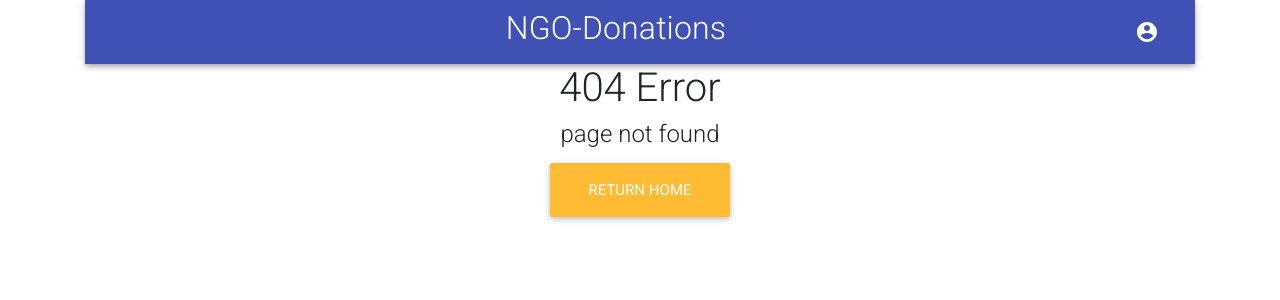
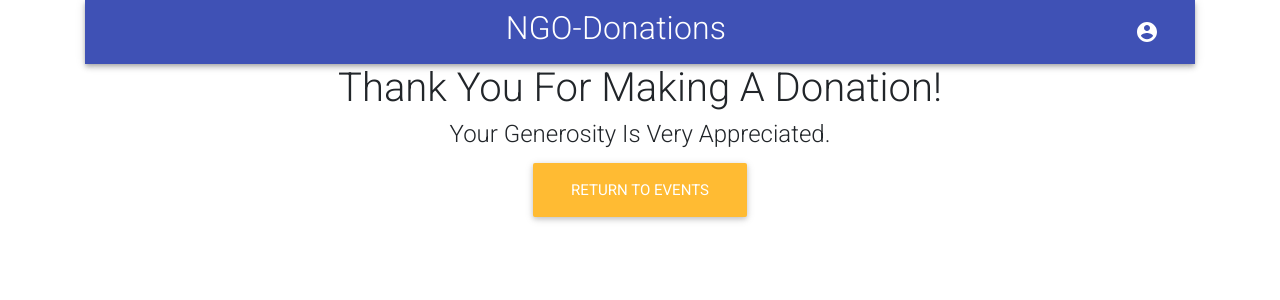
Before and after one commit to Rishabh7890/NgoClient, a React (Create React App) app in the folder client/ngo-client/: page /thankyou in a window 1280 px wide. Before the commit this address led to /not-found. Shown: the top 300 px of the page. Built offline with nearby package versions, Linux system fonts and the light colour scheme.

Commit message:
added thank you for donation page

```diff
--- a/client/ngo-client/src/App.js
+++ b/client/ngo-client/src/App.js
@@ -16,6 +16,7 @@ import AdminChoicePage from "./pages/adminChoicePage";
 import AdminAddEvent from "./pages/adminAddEvent";
 import UserMakeDonation from "./pages/userMakeDonation";
 import NotFound from "./pages/notFound";
+import ThankYou from "./pages/thankYou";
 
 class App extends Component {
   render() {
@@ -29,6 +30,7 @@ class App extends Component {
                 component={UserMakeDonation}
               />
               <Route path="/userhomepage" component={UserHomePage} />
+              <Route path="/thankyou" component={ThankYou} />
               <Route path="/usereventpage" component={UserEventPage} />
               <Route path="/adminchoicepage" component={AdminChoicePage} />
               <Route path="/adminhomepage" component={AdminHomePage} />
--- a/client/ngo-client/src/components/addDonation.js
+++ b/client/ngo-client/src/components/addDonation.js
@@ -33,7 +33,7 @@ class AddDonation extends React.Component {
       "http://127.0.0.1:8080/donations",
       obj
     );
-    window.open("http://127.0.0.1:3000/usereventpage", "_self");
+    window.open("http://127.0.0.1:3000/thankyou", "_self");
   };
 
   handleSubmit = e => {
@@ -58,7 +58,7 @@ class AddDonation extends React.Component {
 
     this.handleAdd();
     // console.log("class state");
-    // console.log(this.state.donation);
+    console.log(this.state.donation);
   };
 
   render() {
@@ -116,6 +116,7 @@ class AddDonation extends React.Component {
               id="defaultFormRegisterEmailEx2"
               placeholder="Donation Amount"
               required
+              autoComplete="off"
             />
             <div className="valid-feedback"> Looks good! </div>{" "}
           </MDBCol>
@@ -139,6 +140,8 @@ class AddDonation extends React.Component {
               id="defaultFormRegisterConfirmEx3"
               name="donationRefEmail"
               placeholder="Signature"
+              autoComplete="off"
+              required
             />
           </MDBCol>
           <MDBBtn color="primary" type="submit">
--- a/client/ngo-client/src/components/addevent.js
+++ b/client/ngo-client/src/components/addevent.js
@@ -58,6 +58,7 @@ class Addevent extends React.Component {
               id="defaultFormRegisterNameEx"
               placeholder="Event name"
               required
+              autoComplete="off"
             />
             <div className="valid-feedback"> Looks good! </div>{" "}
           </MDBCol>
@@ -100,6 +101,7 @@ class Addevent extends React.Component {
               id="defaultFormRegisterConfirmEx3"
               name="duration"
               placeholder="Event Duration"
+              autoComplete="off"
             />
           </MDBCol>
           <MDBCol md="4" className="mb-3">
@@ -123,6 +125,7 @@ class Addevent extends React.Component {
               name="place"
               placeholder="location"
               required
+              autoComplete="off"
             />
             <div className="invalid-feedback">
               Please provide a Valid password{" "}
--- /dev/null
+++ b/client/ngo-client/src/pages/thankYou.js
@@ -0,0 +1,24 @@
+import React, { Component } from "react";
+import MenuAppBar from "../components/navbar";
+import Button from "@material-ui/core/Button";
+import { Link } from "react-router-dom";
+class ThankYou extends Component {
+  render() {
+    return (
+      <React.Fragment>
+        <MenuAppBar />
+        <div className="App" align="center">
+          <h1>Thank You For Making A Donation!</h1>
+          <h4>Your Generosity Is Very Appreciated. </h4>
+          {/* <Button variant="contained" color=""> */}
+          <Link to="/usereventpage" className="button btn btn-lg btn-warning">
+            Return To Events
+          </Link>
+          {/* </Button> */}
+        </div>
+      </React.Fragment>
+    );
+  }
+}
+
+export default ThankYou;
```
